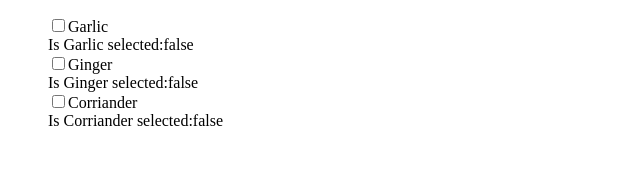
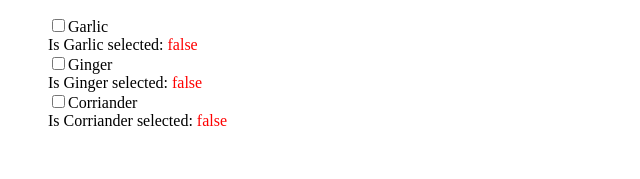
Before and after one commit to siruvolu/thanos, a React (Create React App) app: page / in a window 1280 px wide. Shown: the top 179 px of the page, without its empty margins (0-640 px from the left). Built offline with nearby package versions, Linux system fonts and the light colour scheme.

Commit message:
added color to boolean values

```diff
--- /dev/null
+++ b/src/components/IngredientItem/IngredientItem.css
@@ -0,0 +1,7 @@
+.blue{
+    color: blue;
+}
+
+.red{
+    color: red;
+}
--- a/src/components/IngredientItem/IngredientItem.tsx
+++ b/src/components/IngredientItem/IngredientItem.tsx
@@ -1,5 +1,7 @@
 import React, { useState } from "react";
-import { Ingredient } from "../../interfaces/Ingredient"
+import { Ingredient } from "../../interfaces/Ingredient";
+
+import "./IngredientItem.css";
 
 function IngredientItem(props: { ingredient: Ingredient }) {
     const [checked, setChecked] = useState(false);
@@ -17,7 +19,7 @@ function IngredientItem(props: { ingredient: Ingredient }) {
              />
             <span>{props.ingredient.text}</span>
             <br/>
-            <span>Is {props.ingredient.text} selected:{"" + checked}</span>
+            <span>Is {props.ingredient.text} selected: <span className={(checked) ? 'blue': 'red'}>{"" + checked}</span></span>
         </div>
     )
 }
```
